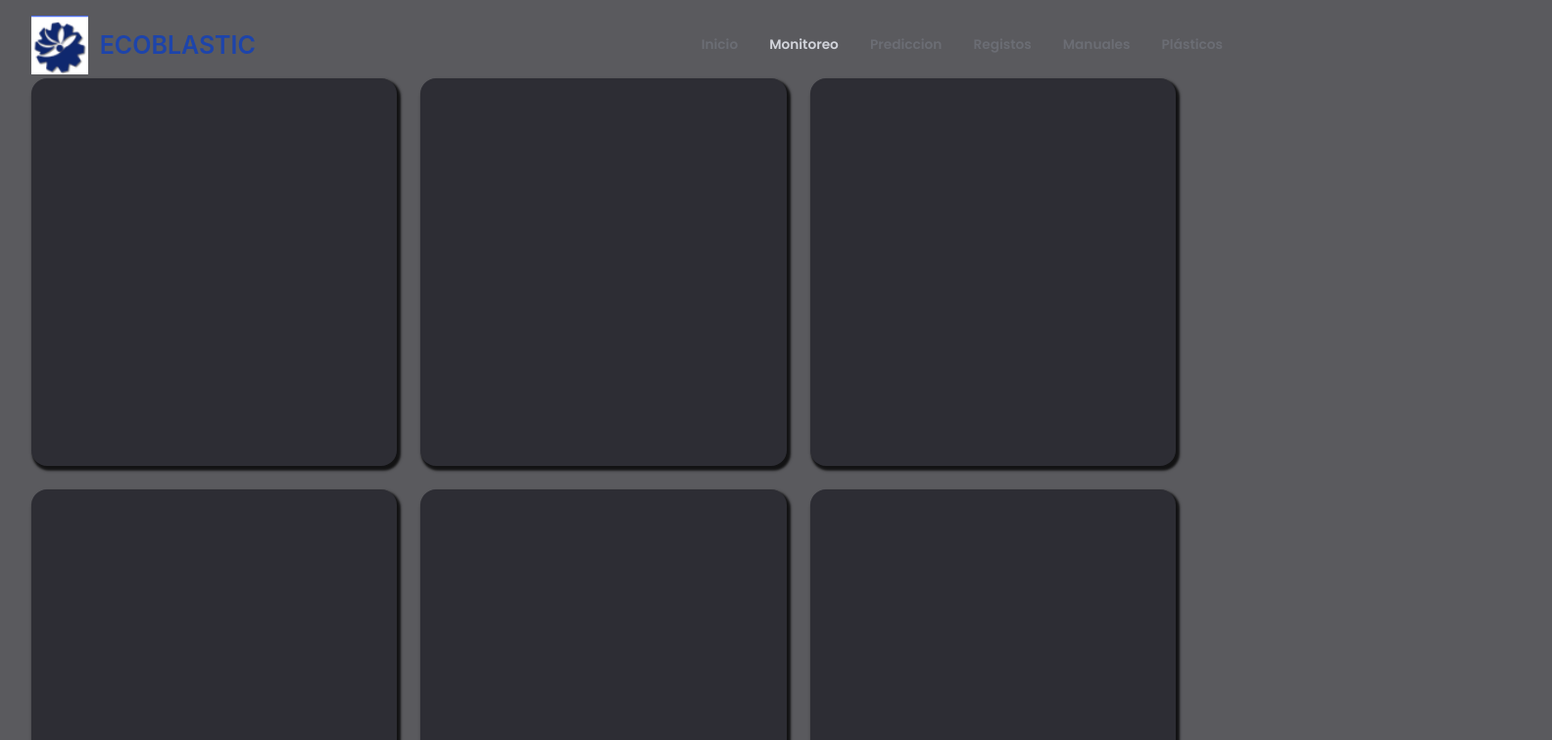
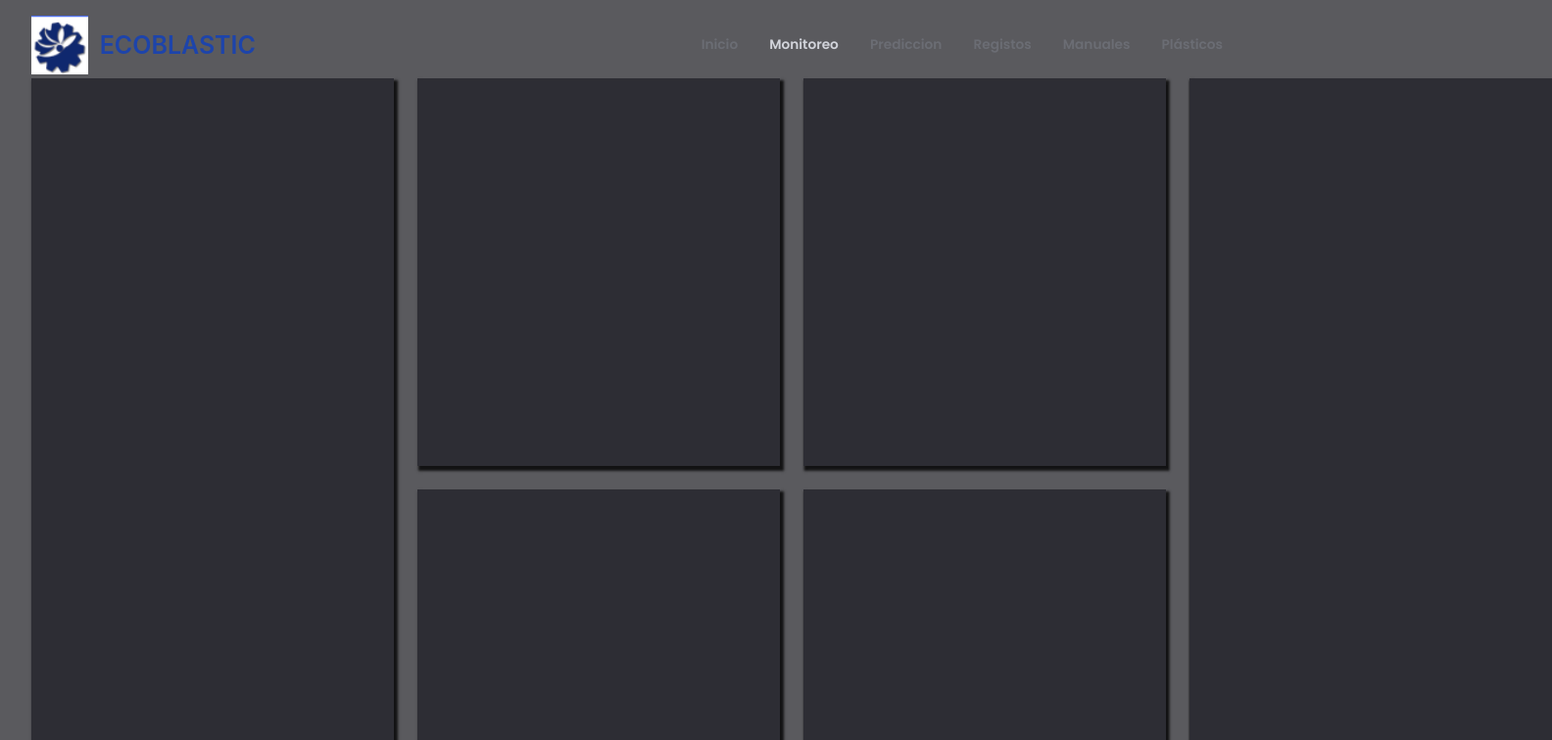
Before and after one commit to Samuelhdzx/ECOBLASTIC_SACV, a React (Vite) app in the folder Front/: page / in a window 1280 px wide. Shown: the top 756 px of the page at 98% size, 1584 px wide, since content can reach past the window. Built offline with nearby package versions, Linux system fonts and the light colour scheme; no server answers.

Commit message:
Modificacion del dashboard

```diff
--- a/Front/src/App.tsx
+++ b/Front/src/App.tsx
@@ -5,6 +5,7 @@ import { Box, CssBaseline } from "@mui/material";
 import { BrowserRouter, Route, Routes } from "react-router-dom";
 import Navbar from "@/scenes/navbar/index";
 import Dashboard from "@/scenes/dashboard";
+
 
 function App() {
   const theme = useMemo(() => createTheme (themeSettings), [])
--- a/Front/src/components/DashboardBox.tsx
+++ b/Front/src/components/DashboardBox.tsx
@@ -3,7 +3,7 @@ import { styled } from "@mui/system";
 
 const DashboardBox = styled(Box)(({ theme }) => ({
     backgroundColor: theme.palette.background.light,
-    borderRadius: "1rem",
+    borderRadius: "1    rem",
     boxShadow: "0.15rem 0.2rem 0.15rem 0.1rem rgba(0, 0, 0, .8)",
 }));
 
--- a/Front/src/scenes/dashboard/Row1.tsx
+++ b/Front/src/scenes/dashboard/Row1.tsx
@@ -10,6 +10,8 @@ const { data } = useGetSensorDataQuery();
     <DashboardBox  gridArea="a"></DashboardBox>
     <DashboardBox  gridArea="b"></DashboardBox>
     <DashboardBox  gridArea="c"></DashboardBox>
+    <DashboardBox  gridArea="d"></DashboardBox>
+
     </>
   )
 }
--- a/Front/src/scenes/dashboard/index.tsx
+++ b/Front/src/scenes/dashboard/index.tsx
@@ -5,20 +5,20 @@ import Row3 from './row3';
 
 
 
-const gridTemplateLargeScreens   = `
-    "a b c"
-    "a b c"
-    "a b c"
-    "a b c"
-    "a b c"
-    "d h i"
-    "d h i"
-    "d h i"
-    "d h i"
-    "d h i"
+const gridTemplateLargeScreens = `
+    "a b c d"
+    "a b c d"
+    "a b c d"
+    "a b c d"
+    "a b c d"
+    "a h i d"
+    "a h i d"
+    "a h i d"
+    "a h i d"
+    "a h i d"
+`;
 
-`;
-const gridTemplateSmallScreens   = `
+const gridTemplateSmallScreens = `
     "a"
     "a"
     "a"
@@ -35,20 +35,12 @@ const gridTemplateSmallScreens   = `
     "d"
     "e"
     "e"
-    "f"
-    "f"
-    "f"
-    "g"
-    "g"
-    "g"
     "h"
     "h"
     "h"
-    "h"
-    "i"
-    "i"
-    "j"
-    "j"
+    "c"
+    "c"
+    "c"
 `;
 
     const Dashboard = () => {
@@ -62,7 +54,7 @@ const gridTemplateSmallScreens   = `
       sx={
         isAboveMediumScreens
           ? {
-              gridTemplateColumns: "repeat(3, minmax(370px, 1fr))",
+              gridTemplateColumns: "repeat(4, minmax(370px, 1fr))",
               gridTemplateRows: "repeat(10, minmax(60px, 1fr))",
               gridTemplateAreas: gridTemplateLargeScreens,
             }
```
